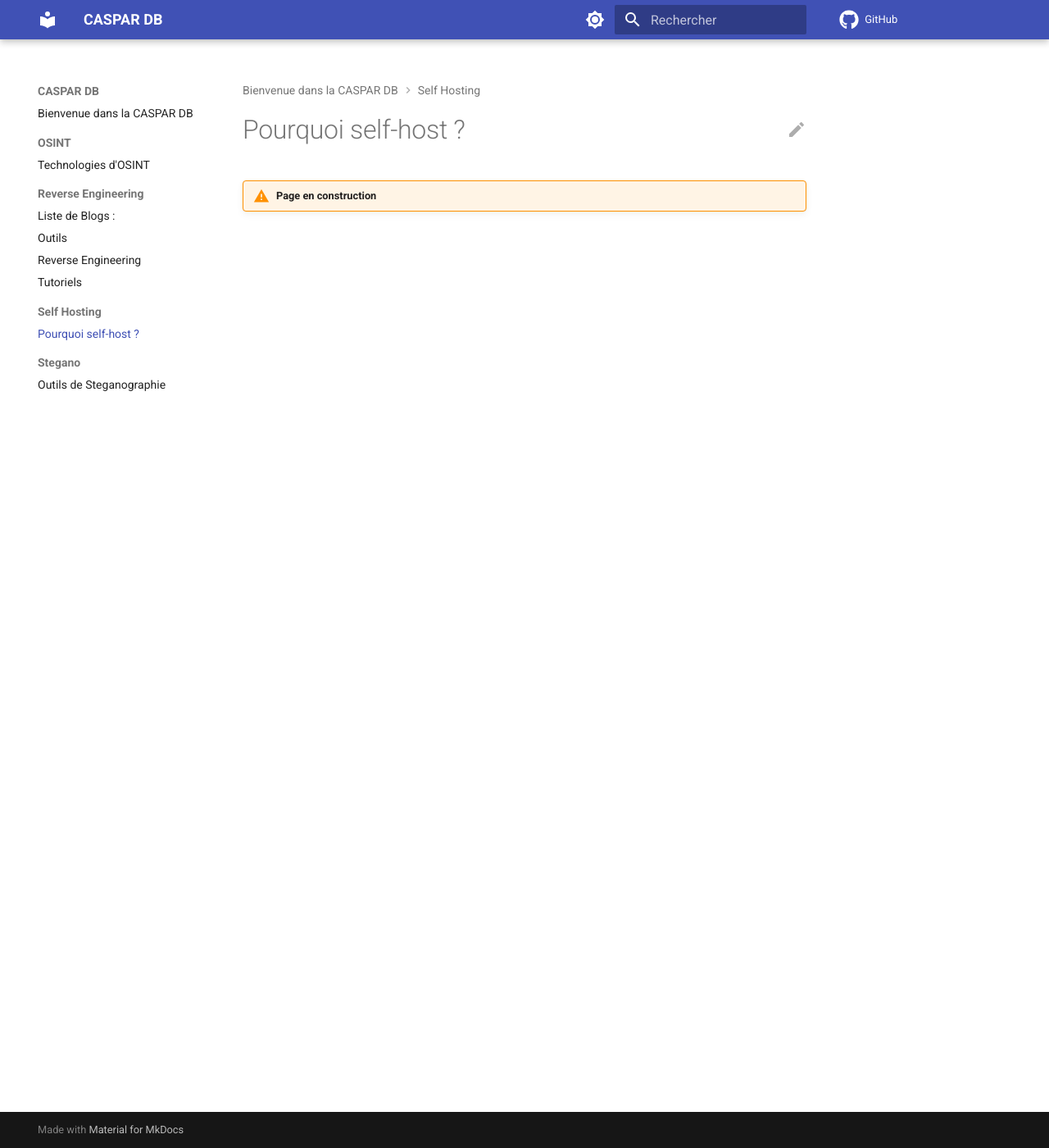
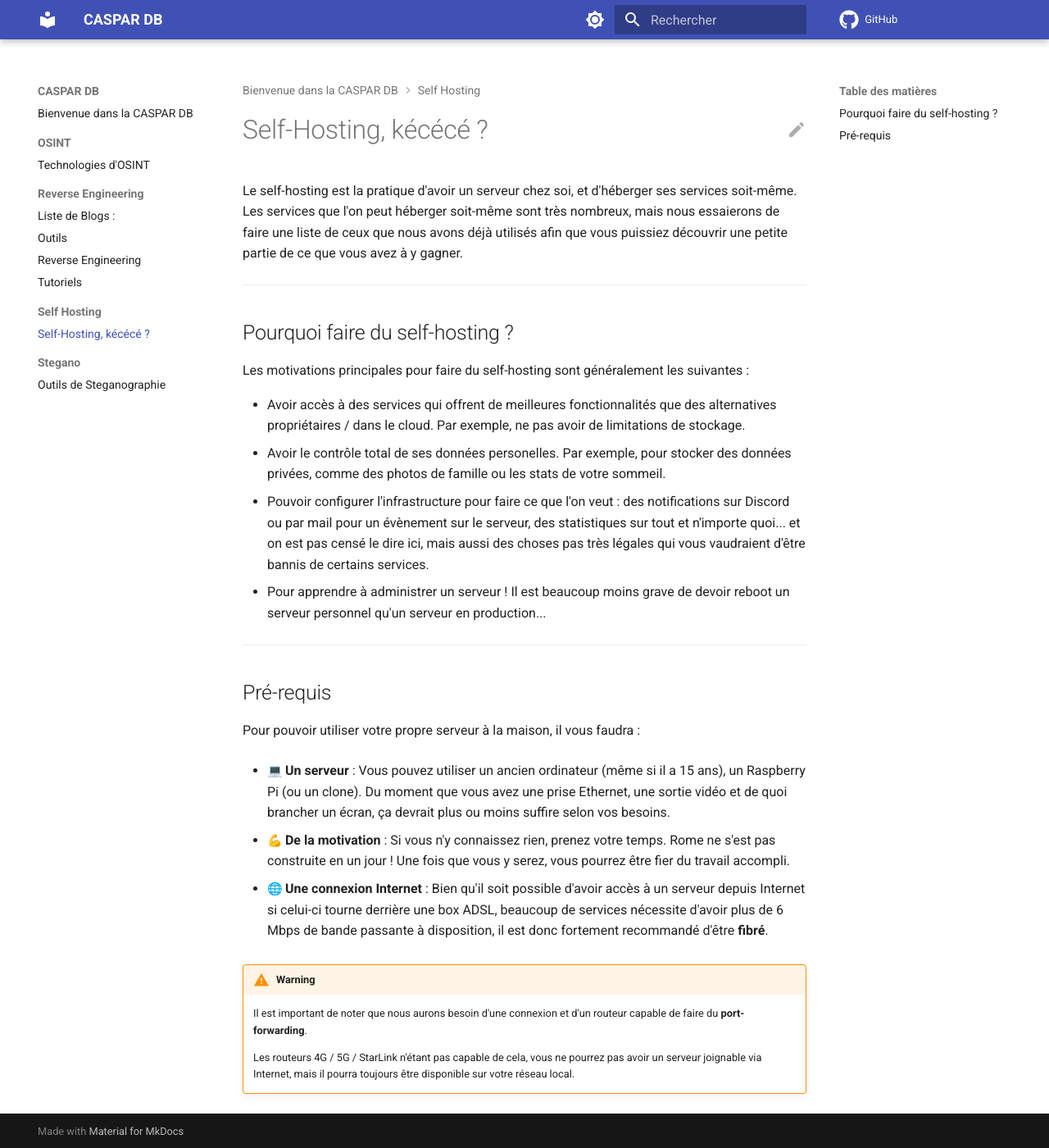
Before and after one commit to haysberg/azurwiki, an MkDocs documentation site: the page built from docs/Self-Hosting/pourquoi.md, in a window 1280 px wide and 1400 px high. Shown: the whole window at 82% size. Built offline with MkDocs 1.6.1 and Material for MkDocs 9.7.7, drawn with Linux system fonts in a browser that asks for light colours; emoji names are drawn with the system emoji font; comment, search, counter and statistics services are not loaded.

Commit message:
Added self-hosting intro

```diff
--- a/docs/Self-Hosting/pourquoi.md
+++ b/docs/Self-Hosting/pourquoi.md
@@ -1,8 +1,38 @@
 ---
-title: Pourquoi self-host ?
-summary: Est-il vraiment utile de faire du self-hosting ? Qu'est-ce que j'y gagne ?
+title: Self-Hosting, kécécé ?
 authors:
     - Téo Haÿs
 date: 2023-05-17
 ---
-!!! warning "Page en construction"
+
+Le self-hosting est la pratique d'avoir un serveur chez soi, et d'héberger ses services soit-même. Les services que l'on peut héberger soit-même sont très nombreux, mais nous essaierons de faire une liste de ceux que nous avons déjà utilisés afin que vous puissiez découvrir une petite partie de ce que vous avez à y gagner.
+
+---
+
+## Pourquoi faire du self-hosting ?
+
+Les motivations principales pour faire du self-hosting sont généralement les suivantes :
+
+- Avoir accès à des services qui offrent de meilleures fonctionnalités que des alternatives propriétaires / dans le cloud. Par exemple, ne pas avoir de limitations de stockage.
+- Avoir le contrôle total de ses données personelles. Par exemple, pour stocker des données privées, comme des photos de famille ou les stats de votre sommeil.
+- Pouvoir configurer l'infrastructure pour faire ce que l'on veut : des notifications sur Discord ou par mail pour un évènement sur le serveur, des statistiques sur tout et n'importe quoi... et on est pas censé le dire ici, mais aussi des choses pas très légales qui vous vaudraient d'être bannis de certains services.
+- Pour apprendre à administrer un serveur ! Il est beaucoup moins grave de devoir reboot un serveur personnel qu'un serveur en production...
+
+---
+
+## Pré-requis
+
+Pour pouvoir utiliser votre propre serveur à la maison, il vous faudra :
+
+- :computer: **Un serveur** : Vous pouvez utiliser un ancien ordinateur (même si il a 15 ans), un Raspberry Pi (ou un clone). Du moment que vous avez une prise Ethernet, une sortie vidéo et de quoi brancher un écran, ça devrait plus ou moins suffire selon vos besoins.
+
+- :muscle: **De la motivation** : Si vous n'y connaissez rien, prenez votre temps. Rome ne s'est pas construite en un jour ! Une fois que vous y serez, vous pourrez être fier du travail accompli.
+
+- :globe_with_meridians: **Une connexion Internet** : Bien qu'il soit possible d'avoir accès à un serveur depuis Internet si celui-ci tourne derrière une box ADSL, beaucoup de services nécessite d'avoir plus de 6 Mbps de bande passante à disposition, il est donc fortement recommandé d'être **fibré**.
+
+
+!!! warning
+
+    Il est important de noter que nous aurons besoin d'une connexion et d'un routeur capable de faire du **port-forwarding**.
+
+    Les routeurs 4G / 5G / StarLink n'étant pas capable de cela, vous ne pourrez pas avoir un serveur joignable via Internet, mais il pourra toujours être disponible sur votre réseau local.
```
